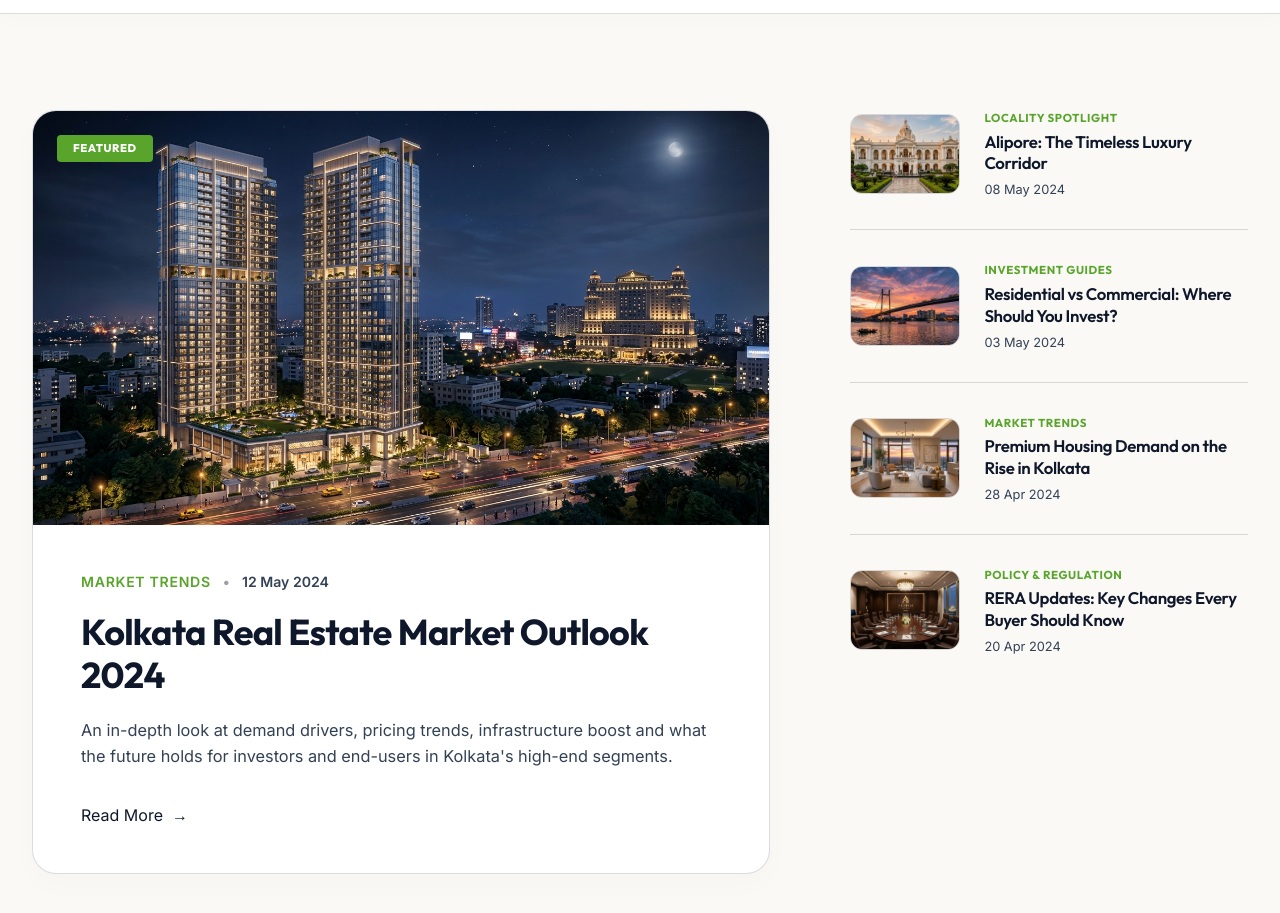
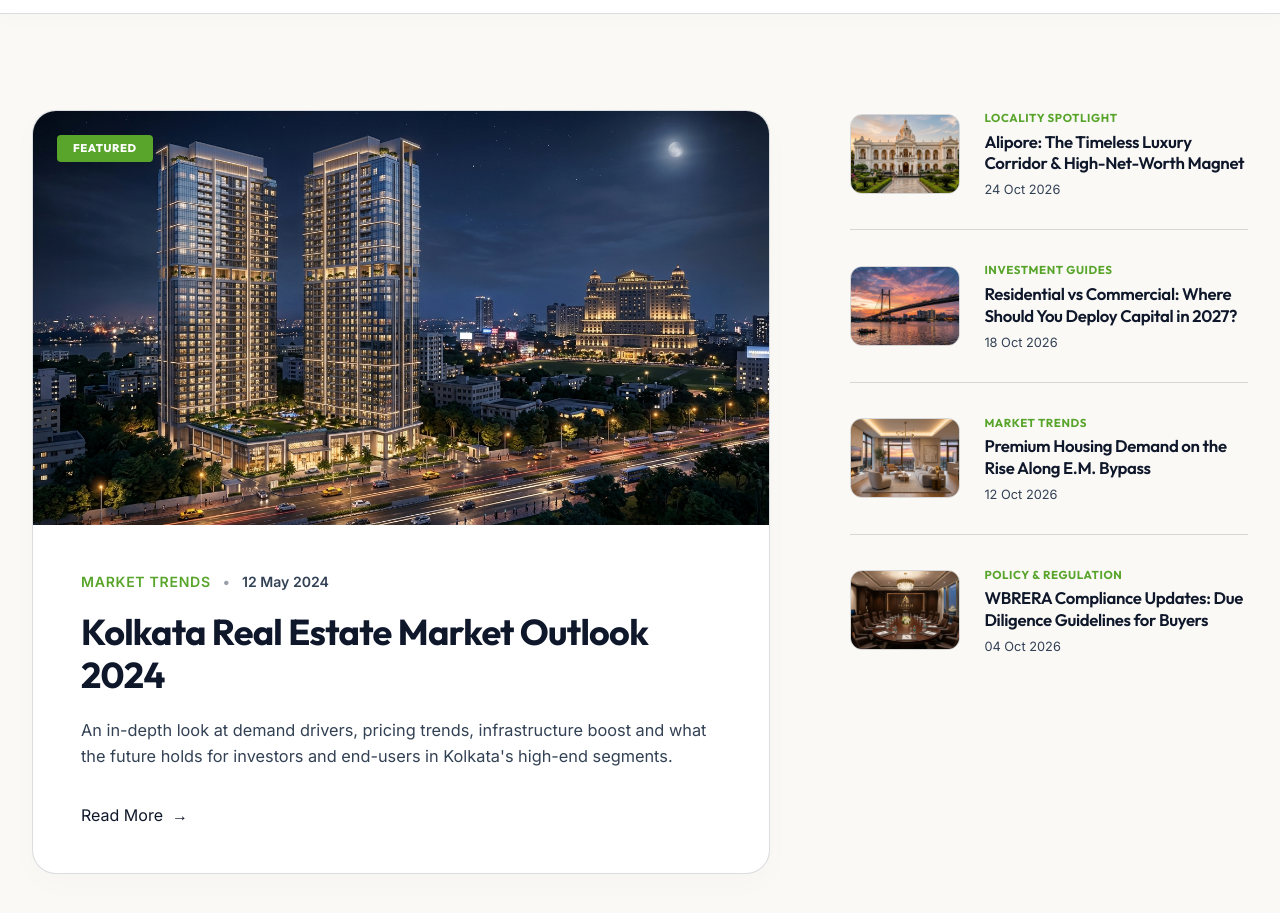
Before and after one commit to JayantOlhyan/Arham-Estate, a Next.js app: page /insights in a window 1280 px wide. Shown: the part 780-1693 px from the top of the page. Built offline with nearby package versions, Linux system fonts and the light colour scheme.

Commit message:
content: expand real estate insights and market report editorial copy

```diff
--- a/src/app/insights/page.tsx
+++ b/src/app/insights/page.tsx
@@ -19,26 +19,30 @@ const categories = [
 const sideInsights = [
   {
     category: 'Locality Spotlight',
-    title: 'Alipore: The Timeless Luxury Corridor',
-    date: '08 May 2024',
+    title: 'Alipore: The Timeless Luxury Corridor & High-Net-Worth Magnet',
+    date: '24 Oct 2026',
+    author: 'Arham Research Team',
     image: '/images/classical_facade.jpg',
   },
   {
     category: 'Investment Guides',
-    title: 'Residential vs Commercial: Where Should You Invest?',
-    date: '03 May 2024',
+    title: 'Residential vs Commercial: Where Should You Deploy Capital in 2027?',
+    date: '18 Oct 2026',
+    author: 'Portfolio Advisory',
     image: '/images/hooghly_bridge_sunset.jpg',
   },
   {
     category: 'Market Trends',
-    title: 'Premium Housing Demand on the Rise in Kolkata',
-    date: '28 Apr 2024',
+    title: 'Premium Housing Demand on the Rise Along E.M. Bypass',
+    date: '12 Oct 2026',
+    author: 'Market Intelligence Unit',
     image: '/images/luxury_living_room.jpg',
   },
   {
     category: 'Policy & Regulation',
-    title: 'RERA Updates: Key Changes Every Buyer Should Know',
-    date: '20 Apr 2024',
+    title: 'WBRERA Compliance Updates: Due Diligence Guidelines for Buyers',
+    date: '04 Oct 2026',
+    author: 'Legal & Regulatory Desk',
     image: '/images/boardroom_interior.jpg',
   },
 ];
@@ -46,30 +50,34 @@ const sideInsights = [
 const popularInsights = [
   {
     category: 'Locality Spotlight',
-    title: 'New Town: The Future Growth Engine',
-    date: '15 Apr 2024',
+    title: 'New Town: The Sustainable Smart City Growth Engine',
+    date: '28 Oct 2026',
     timeToRead: '5 MIN READ',
+    author: 'Urban Planning Desk',
     image: '/images/panache_building.jpg',
   },
   {
     category: 'Investment Guides',
-    title: 'A Beginner\'s Guide to Real Estate Investment',
-    date: '10 Apr 2024',
+    title: 'High-Yielding Real Estate Portfolios: The 2026 Playbook',
+    date: '20 Oct 2026',
     timeToRead: '7 MIN READ',
+    author: 'Senior Wealth Advisory',
     image: '/images/jiva_building.jpg',
   },
   {
     category: 'Market Trends',
-    title: 'Impact of Infrastructure on Real Estate Values',
-    date: '05 Apr 2024',
+    title: 'Metro Extension Impact on North Kolkata Property Valuations',
+    date: '14 Oct 2026',
     timeToRead: '6 MIN READ',
+    author: 'Infrastructure Analytics',
     image: '/images/the_102_building.jpg',
   },
   {
     category: 'Locality Spotlight',
-    title: 'Ballygunge: Heritage Meets Modern Living',
-    date: '28 Mar 2024',
+    title: 'Ballygunge: Colonial Architectural Heritage Meets Modern Condominiums',
+    date: '08 Oct 2026',
     timeToRead: '4 MIN READ',
+    author: 'Regional Heritage Bureau',
     image: '/images/victoria_memorial.jpg',
   },
 ];
```
